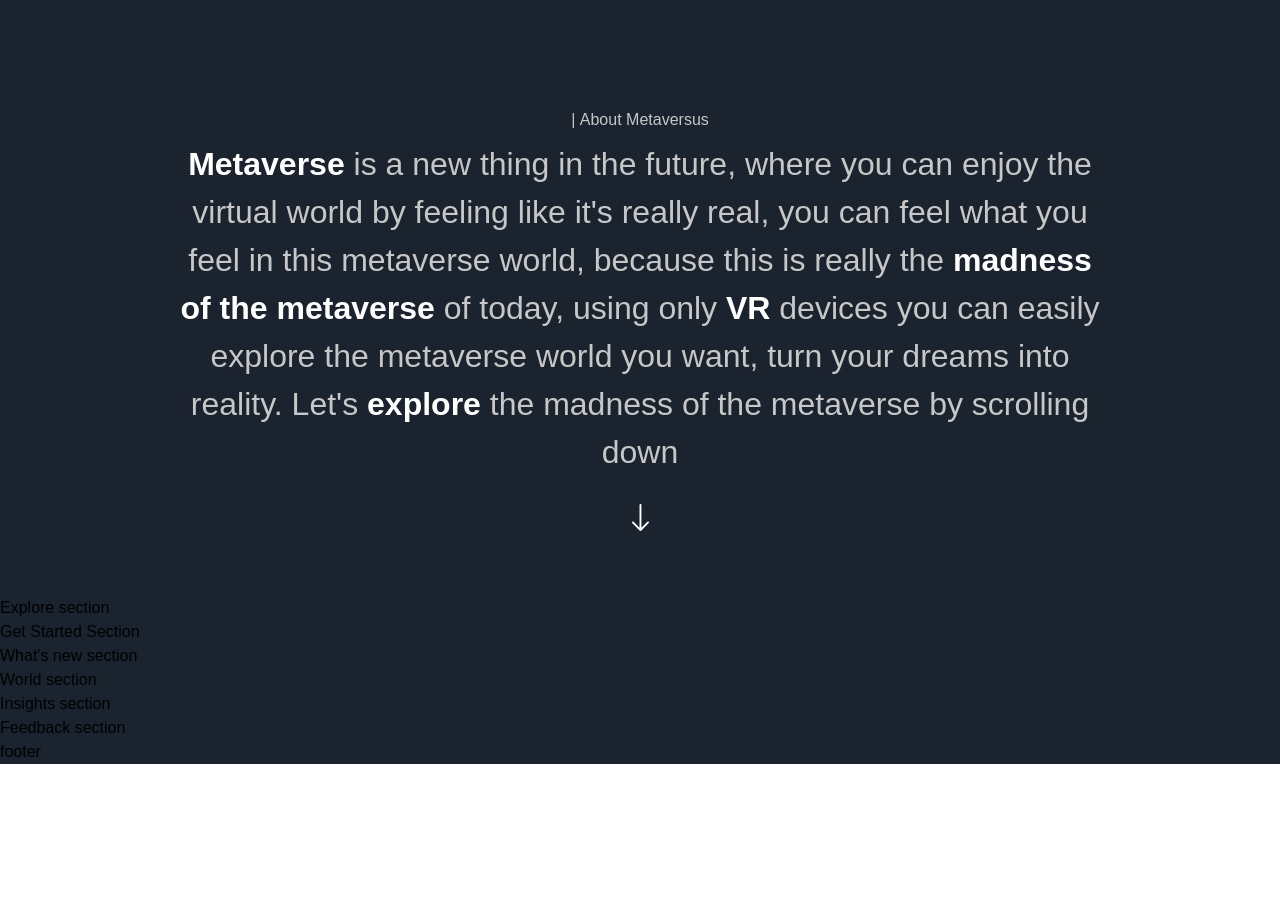
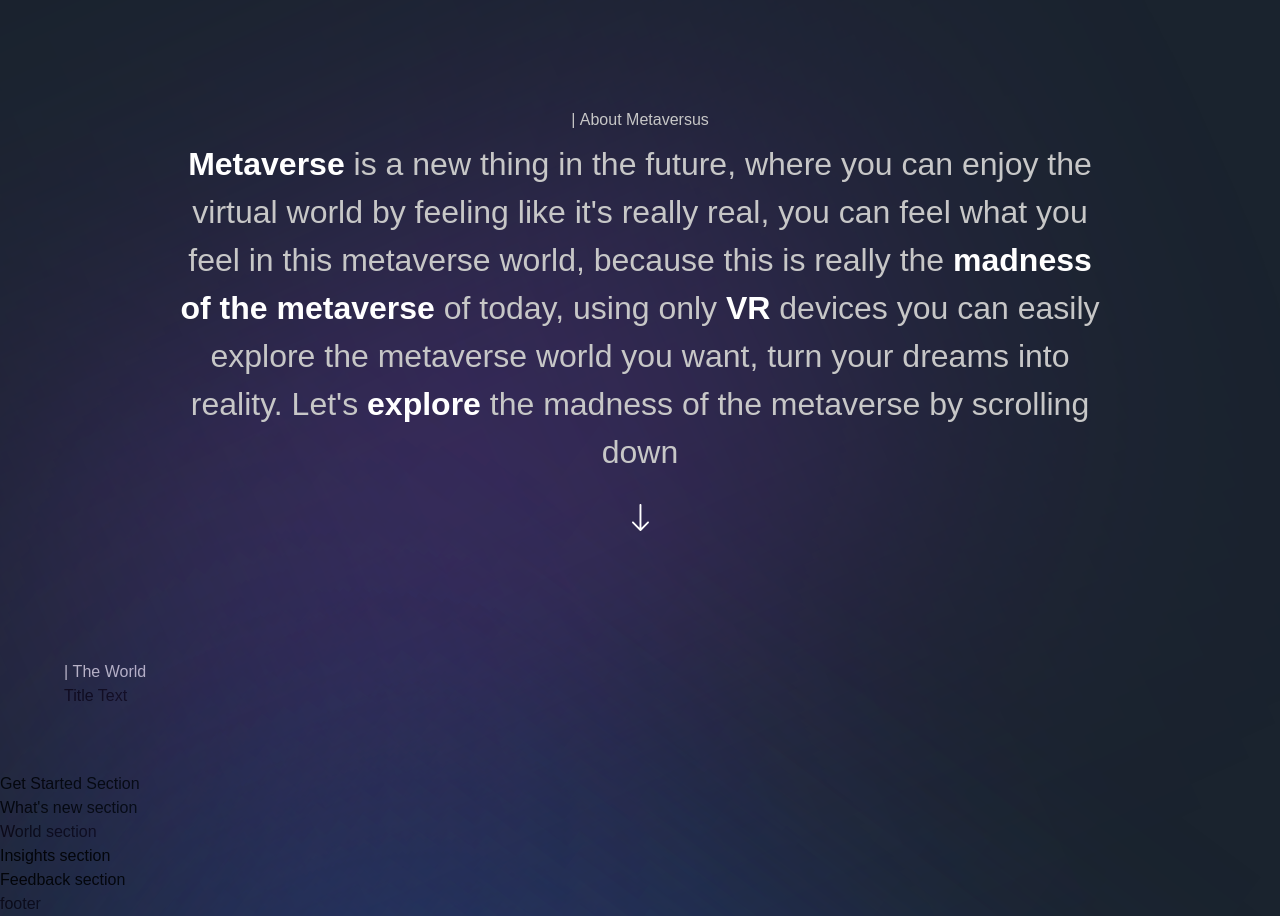
Before and after one commit to sakib-h/metaverse-madness, a Next.js app: page / in a window 1280 px wide. Shown: the part 1060-1976 px from the top of the page. Before the commit the page ends 1824 px from the top, so only its background shows below. Built offline with nearby package versions, Linux system fonts and the light colour scheme; a web font is replaced by a local one.

Commit message:
working on Explore page

```diff
--- a/app/page.js
+++ b/app/page.js
@@ -1,26 +1,38 @@
-import { Footer, Navbar } from "../components";
+import { Footer, Navbar } from '../components';
 import {
-  Hero,
 	About,
 	Explore,
 	Feedback,
 	GetStarted,
+	Hero,
 	Insights,
 	WhatsNew,
 	World,
-} from "../sections";
+} from '../sections';
 
 const Page = () => (
 	<div className="bg-primary-black overflow-hidden">
 		<Navbar />
 		<Hero />
+		<div className="relative">
 			<About />
+			<div className="gradient-03 z-0" />
 			<Explore />
+		</div>
+		<div className="relative">
 			<GetStarted />
+			<div className="gradient-04 z-0" />
 			<WhatsNew />
+		</div>
+
 		<World />
+
+		<div className="relative">
 			<Insights />
+			<div className="gradient-04 z-0" />
 			<Feedback />
+		</div>
+
 		<Footer />
 	</div>
 );
--- a/sections/Explore.jsx
+++ b/sections/Explore.jsx
@@ -1,9 +1,33 @@
 'use client';
+import { motion } from 'framer-motion';
+import { TitleText, TypingText } from '../components';
+import { staggerContainer } from '../utils/motion';
 
 const Explore = () => (
-  <section>
-    Explore section
-  </section>
+	<section
+		className="sm:p-16 xs:p-8 px-6 py-12"
+		id="explore">
+		<motion.div
+			variants={staggerContainer}
+			initial="hidden"
+			whileInView="show"
+			viewport={{ once: false, amount: 0.5 }}
+			className="2xl:max-w-[1280px] w-full mx-auto flex flex-col">
+			<TypingText
+				title="| The World"
+				textStyles="text-center"
+			/>
+			<TitleText
+				title={
+					<>
+						Choose the World you want{' '}
+						<br className="md:block hidden" /> to explore
+					</>
+				}
+				textStyles="text-center"
+			/>
+		</motion.div>
+	</section>
 );
 
 export default Explore;
```
Lines whose indentation alone changed are shown as unchanged.
